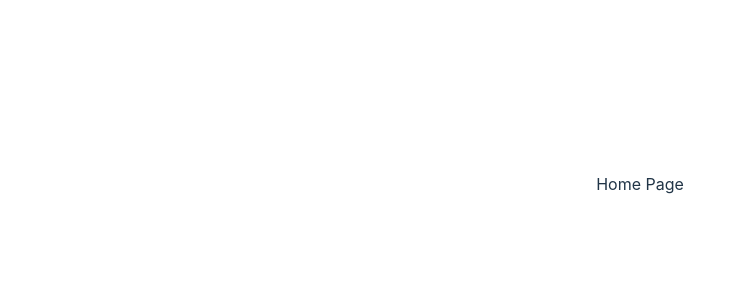
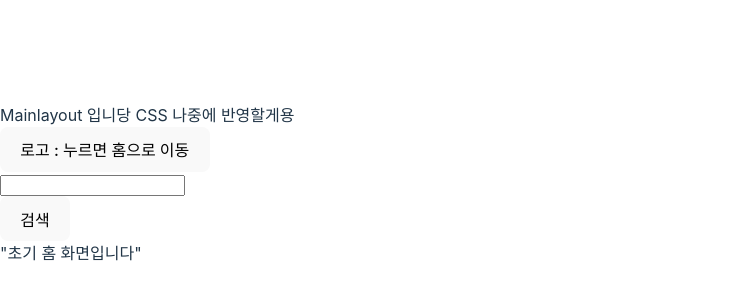
Before and after one commit to FunD-StockProject/StockProject-Frontend, a React (Vite) app: page / in a window 1280 px wide. Shown: the part 216-516 px from the top of the page, without its empty margins (0-746 px from the left). Built offline with nearby package versions, Linux system fonts and the light colour scheme.

Commit message:
[feat] mainLayout / navigation init

```diff
--- a/src/App.tsx
+++ b/src/App.tsx
@@ -1,14 +1,8 @@
-/** @jsxImportSource @emotion/react */
-import { css } from '@emotion/react';
-
-import './App.css';
+import { RouterProvider } from 'react-router-dom';
+import { router } from './router';
 
 function App() {
-	return (
-		<>
-			<div> Home Page</div>
-		</>
-	);
+	return <RouterProvider router={router} />;
 }
 
 export default App;
--- /dev/null
+++ b/src/layout/Mainlayout.tsx
@@ -0,0 +1,37 @@
+import { useState } from 'react';
+import SearchBar from './SearchBar';
+import { useNavigate } from 'react-router-dom';
+import { webPath } from '../router';
+
+type MainLayoutProps = {
+	children: React.ReactNode;
+};
+
+const Mainlayout = ({ children }: MainLayoutProps) => {
+	const [stockName, setStockName] = useState('');
+	const navigate = useNavigate();
+
+	useState('');
+	const onChange = (e: any) => {
+		setStockName(e?.target.value);
+	};
+
+	const onClick = (stockName: string) => {
+		const stockId = stockName.length;
+		navigate(webPath.search(), { state: { stockId } });
+	};
+
+	return (
+		<>
+			<div>Mainlayout 입니당 CSS 나중에 반영할게용</div>
+			<button onClick={() => navigate('/')}>로고 : 누르면 홈으로 이동</button>
+			<div>
+				<SearchBar stockName={stockName} onChange={onChange}></SearchBar>
+				<button onClick={() => onClick(stockName)}>검색</button>
+			</div>
+			{children}
+		</>
+	);
+};
+
+export default Mainlayout;
--- /dev/null
+++ b/src/layout/SearchBar.tsx
@@ -0,0 +1,20 @@
+function SearchBar({
+	stockName,
+	onChange,
+}: {
+	stockName: string;
+	onChange: (e: any) => void;
+}) {
+	return (
+		<div>
+			<input
+				className="input"
+				type="text"
+				value={stockName}
+				onChange={onChange}
+			/>
+		</div>
+	);
+}
+
+export default SearchBar;
--- /dev/null
+++ b/src/pages/Result.tsx
@@ -0,0 +1,16 @@
+import { useLocation } from 'react-router-dom';
+
+const Result = () => {
+	const { state } = useLocation();
+	const { stockId } = state;
+
+	return (
+		<>
+			<div>주식종목 검색 결과 화면이에요</div>
+			<div>지금은 그냥 검색한거 길이를 stockId로 넣엇슴</div>
+			{stockId}
+		</>
+	);
+};
+
+export default Result;
--- /dev/null
+++ b/src/router/index.tsx
@@ -0,0 +1,55 @@
+import {
+	Outlet,
+	ScrollRestoration,
+	createBrowserRouter,
+} from 'react-router-dom';
+import { Suspense } from 'react';
+import Mainlayout from '../layout/Mainlayout';
+import Result from '../pages/Result';
+
+export const webPath = {
+	search: () => '/search',
+};
+
+const Root = () => {
+	return (
+		<Mainlayout>
+			<Suspense
+				fallback={
+					<div className="h-full w-full flex items-center justify-center">
+						로딩중
+					</div>
+				}>
+				<Outlet />
+			</Suspense>
+			<ScrollRestoration />
+		</Mainlayout>
+	);
+};
+
+const routes = [
+	{ path: '*', element: <div>404 Not Found</div> },
+	{
+		path: '/',
+		element: <Root />,
+		children: [
+			{
+				path: '/',
+				element: <>"초기 홈 화면입니다"</>,
+			},
+			{
+				path: webPath.search(),
+				element: <Result />,
+			},
+
+			// { path: '/', element: <Navigate to={webPath.timeDeal()} replace /> },
+			// { path: webPath.timeDeal(), element: <TimeDeal /> },
+			{
+				// path: webPath.brandDeal(),
+				// element: <BrandDeal />,
+			},
+		],
+	},
+];
+
+export const router = createBrowserRouter(routes);
```
Also changed, not shown: eslint.config.js (+15 -0 lines), src/main.tsx (+8 -8 lines).
